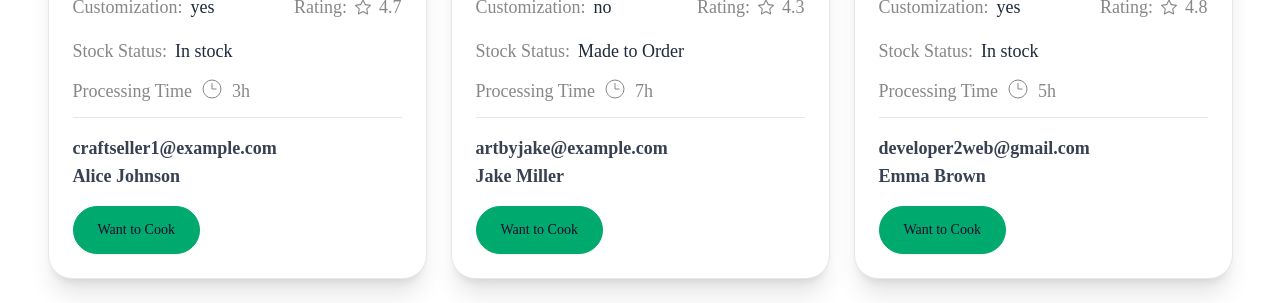
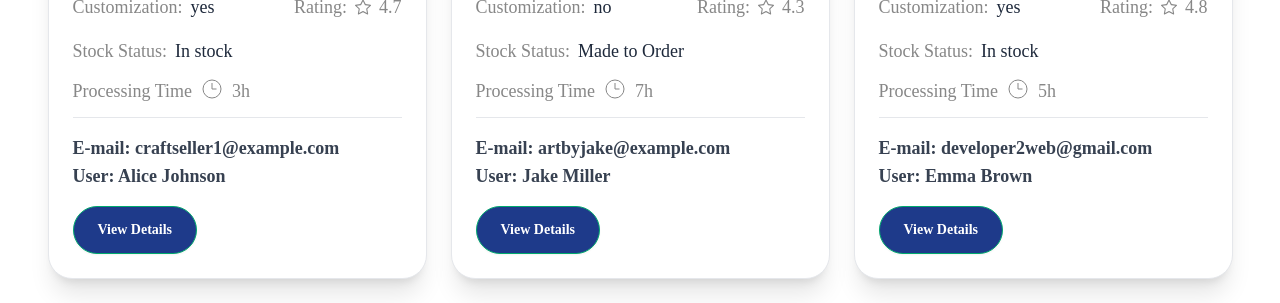
Before and after one commit to MofajjelBD/Art_Craft_Client, a React (Vite) app: page / in a window 1280 px wide. Shown: the part 1400-1703 px from the top of the page. Built offline with nearby package versions, Linux system fonts and the light colour scheme; no server answers; a web font is replaced by a local one.

Commit message:
View Details work

```diff
--- a/src/components/Home/ArtCrafts/ArtCraft.jsx
+++ b/src/components/Home/ArtCrafts/ArtCraft.jsx
@@ -2,10 +2,11 @@ import PropTypes from "prop-types";
 import { useEffect } from "react";
 import AOS from "aos";
 import "aos/dist/aos.css";
+import { Link } from "react-router-dom";
 
 const ArtCraft = ({ ArtCraftData = {} }) => {
   const {
-    // id,
+    _id,
     image,
     item_name,
     subcategory_name,
@@ -89,19 +90,19 @@ const ArtCraft = ({ ArtCraftData = {} }) => {
           <hr />
           <div className="py-2">
             <p className="text-lg font-semibold text-gray-700 dark:text-[#878787] text-opacity-100">
-              {user_email}
+              E-mail: {user_email}
             </p>
             <p className="text-lg font-semibold text-gray-700 dark:text-[#878787] text-opacity-100">
-              {user_name}
+              User: {user_name}
             </p>
           </div>
           <div className="text-start">
-            <button
-              // onClick={() => handleAddToCraft()}
-              className="btn rounded-full text-[#150B2B] bg-myGreen btn-success font-medium border border-myGreen px-6 hover:bg-slate-200 hover:text-myGreen hover:border-myGreen"
+            <Link
+              to={`/item-view/${_id}`}
+              className="btn rounded-full text-white bg-blue-900 hover:border-gray-400 btn-success border border-myGreen px-6 hover:scale-110 hover:bg-blue-950 font-semibold duration-300"
             >
-              Want to Cook
-            </button>
+              View Details
+            </Link>
           </div>
         </div>
       </div>
--- a/src/components/Home/ArtCrafts/ArtCraftView.jsx
+++ b/src/components/Home/ArtCrafts/ArtCraftView.jsx
@@ -4,7 +4,7 @@ import { useLoaderData, useLocation, useParams } from "react-router-dom";
 
 const ArtCraftView = () => {
   const ArtCrafts = useLoaderData();
-  const { idd } = useParams();
+  const { _id } = useParams();
   const locationDirectory = useLocation();
 
   const [ArtCraftData, setArtCraftData] = useState(null);
@@ -13,23 +13,25 @@ const ArtCraftView = () => {
   // Fetch the book based on the dynamic id
   useEffect(() => {
     if (Array.isArray(ArtCrafts)) {
-      const foundArtCraft = ArtCrafts.find((ArtCraft) => ArtCraft.id === idd);
+      const foundArtCraft = ArtCrafts.find((ArtCraft) => ArtCraft._id === _id);
       setArtCraftData(foundArtCraft);
       setLoading(false);
     }
-  }, [ArtCrafts, idd, locationDirectory]);
+  }, [ArtCrafts, _id, locationDirectory]);
 
   const {
-    // id,
-    title,
-    segment_name,
-    description,
-    status,
+    // _id,
+    image,
+    item_name,
+    subcategory_name,
+    short_description,
     price,
-    size,
-    location,
-    facilities,
-    image,
+    rating,
+    customization,
+    processing_time,
+    stock_status,
+    user_email,
+    user_name,
   } = ArtCraftData || {};
 
   if (loading || !ArtCraftData) {
@@ -42,7 +44,7 @@ const ArtCraftView = () => {
   return (
     <div className="mx-auto px-4 lg:px-0 my-8">
       <Helmet>
-        <title>ArtCraft View | Freshy Recipe Restaurant</title>
+        <title>Item View | Art & Craft</title>
       </Helmet>
       <div className="grid grid-cols-2 gap-12">
         <div className="col-span-2 md:col-span-1 grid">
@@ -52,14 +54,14 @@ const ArtCraftView = () => {
         </div>
         <div className="col-span-2 md:col-span-1 grid items-center">
           <h2 className="card-title text-2xl font-bold font-Playfair text-Primary dark:text-Primary-dark">
-            {title}
+            {item_name}
           </h2>
           <p className="text-base font-medium  text-Primary dark:text-Primary-dark text-opacity-80 py-2">
-            {segment_name}
+            {subcategory_name}
           </p>
           <div className="py-3 border-t my-1">
             <span className="text-base font-medium  text-Primary dark:text-Primary-dark text-opacity-80 flex gap-2">
-              {description}
+              {short_description}
             </span>
           </div>
           <div className="py-2">
@@ -74,14 +76,14 @@ const ArtCraftView = () => {
             <strong className="font-bold text-base leading-7  text-Primary dark:text-Primary-dark items-center w-full md:w-auto flex">
               Facilities
             </strong>
-            {facilities.map((tags, Index) => (
+            {/* {facilities.map((tags, Index) => (
               <span
                 key={Index}
                 className="text-base text-green-500 font-medium  rounded-full py-2 px-5 bg-green-50"
               >
                 {tags}
               </span>
-            ))}
+            ))} */}
           </div>
           <div className="my-2 border-b"></div>
           <div className="overflow-x-auto mb-6">
@@ -92,7 +94,7 @@ const ArtCraftView = () => {
                     Size:
                   </td>
                   <td className="p-0 py-1  text-base text-opacity-60 leading-7 font-semibold">
-                    {size}
+                    {rating}
                   </td>
                 </tr>
                 <tr className="border-0 my-2">
@@ -100,7 +102,7 @@ const ArtCraftView = () => {
                     Location:
                   </td>
                   <td className="p-0 py-1  text-base text-opacity-60 leading-7 font-semibold">
-                    {location}
+                    {customization}
                   </td>
                 </tr>
                 <tr className="border-0 my-2">
@@ -108,7 +110,16 @@ const ArtCraftView = () => {
                     Status:
                   </td>
                   <td className="p-0 py-1  text-base text-opacity-60 leading-7 font-semibold">
-                    {status}
+                    {processing_time}
+                  </td>
+                  <td className="p-0 py-1  text-base text-opacity-60 leading-7 font-semibold">
+                    {stock_status}
+                  </td>
+                  <td className="p-0 py-1  text-base text-opacity-60 leading-7 font-semibold">
+                    {user_email}
+                  </td>
+                  <td className="p-0 py-1  text-base text-opacity-60 leading-7 font-semibold">
+                    {user_name}
                   </td>
                 </tr>
               </tbody>
--- a/src/routers/Routers.jsx
+++ b/src/routers/Routers.jsx
@@ -43,7 +43,7 @@ const router = createBrowserRouter([
             <MyList></MyList>
           </PrivateRoute>
         ),
-        loader: () => fetch("/fakeData.json"),
+        loader: () => fetch("http://localhost:5000/craft"),
       },
       {
         path: "/login",
@@ -62,7 +62,7 @@ const router = createBrowserRouter([
         ),
       },
       {
-        path: "/craft-view/:idd",
+        path: "/item-view/:_id",
         element: (
           <PrivateRoute>
             <ArtCraftView></ArtCraftView>
```
